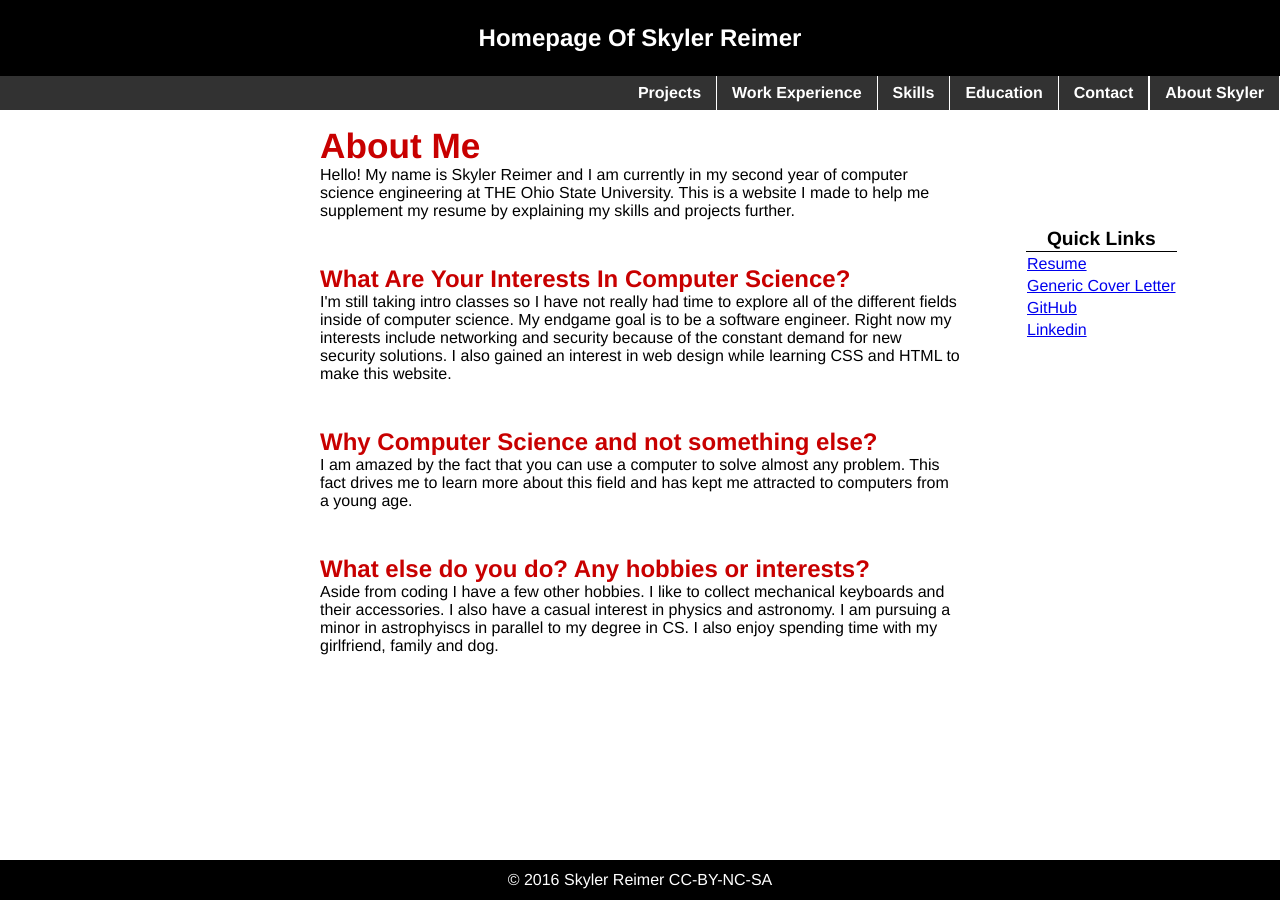
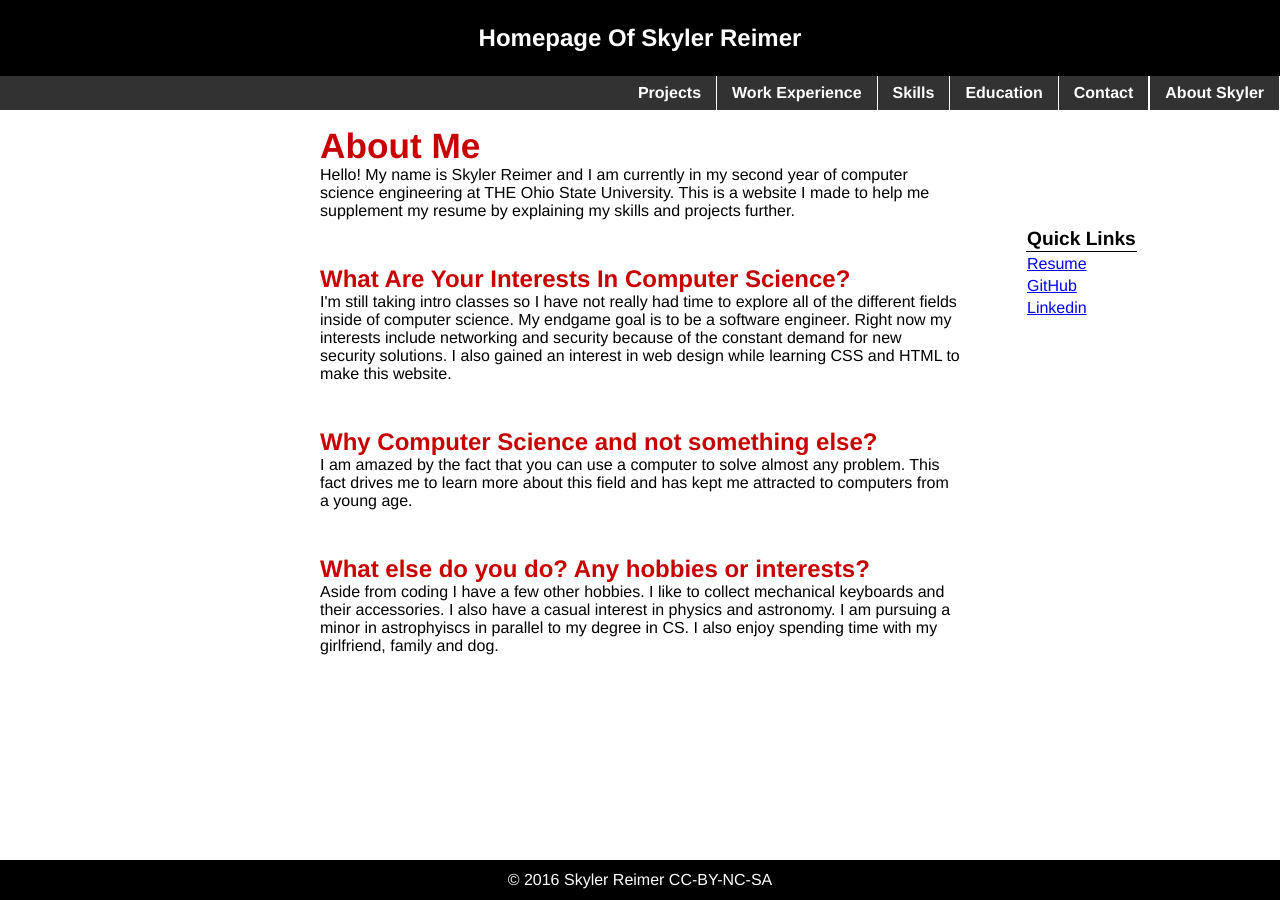
Before and after one commit to skylerreimer/skylerreimer.github.io, a Jekyll site: the page built from index.html, in a window 1280 px wide. Built offline with Jekyll 4.4.1, drawn with Linux system fonts in a browser that asks for light colours.

Commit message:
removed cover letter

```diff
--- a/_layouts/default.html
+++ b/_layouts/default.html
@@ -71,7 +71,6 @@
               <table class="quicklinks">
                   <tr><th>Quick Links</th></tr>
                   <tr><td><a href="resume.pdf">Resume</a></td></tr>
-                  <tr><td><a href="cover letter.pdf">Generic Cover Letter</a></td></tr>
                   <tr><td><a href="https://github.com/skylerreimer">GitHub</a></td></tr>
                   <tr><td><a href="https://www.linkedin.com/in/skyler-reimer-b506b2126">Linkedin</a></td></tr>
               </table>
```
